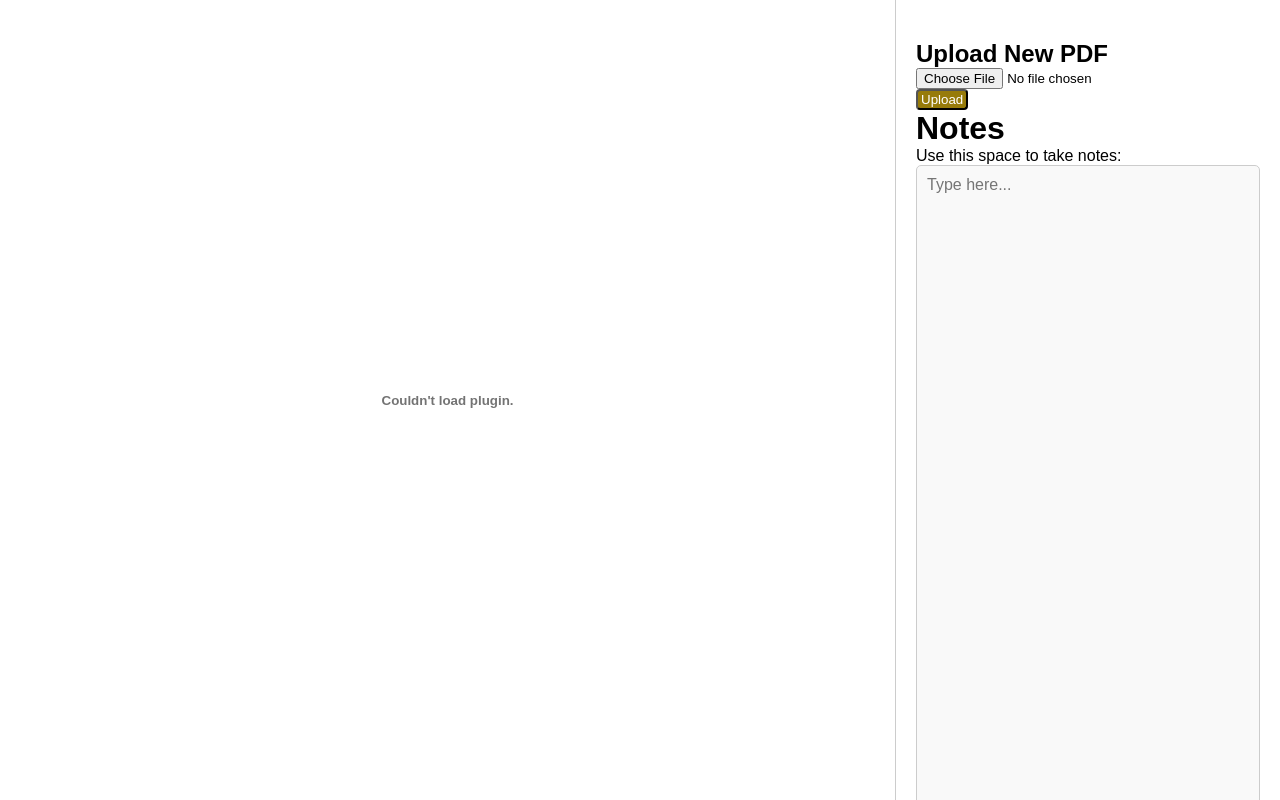
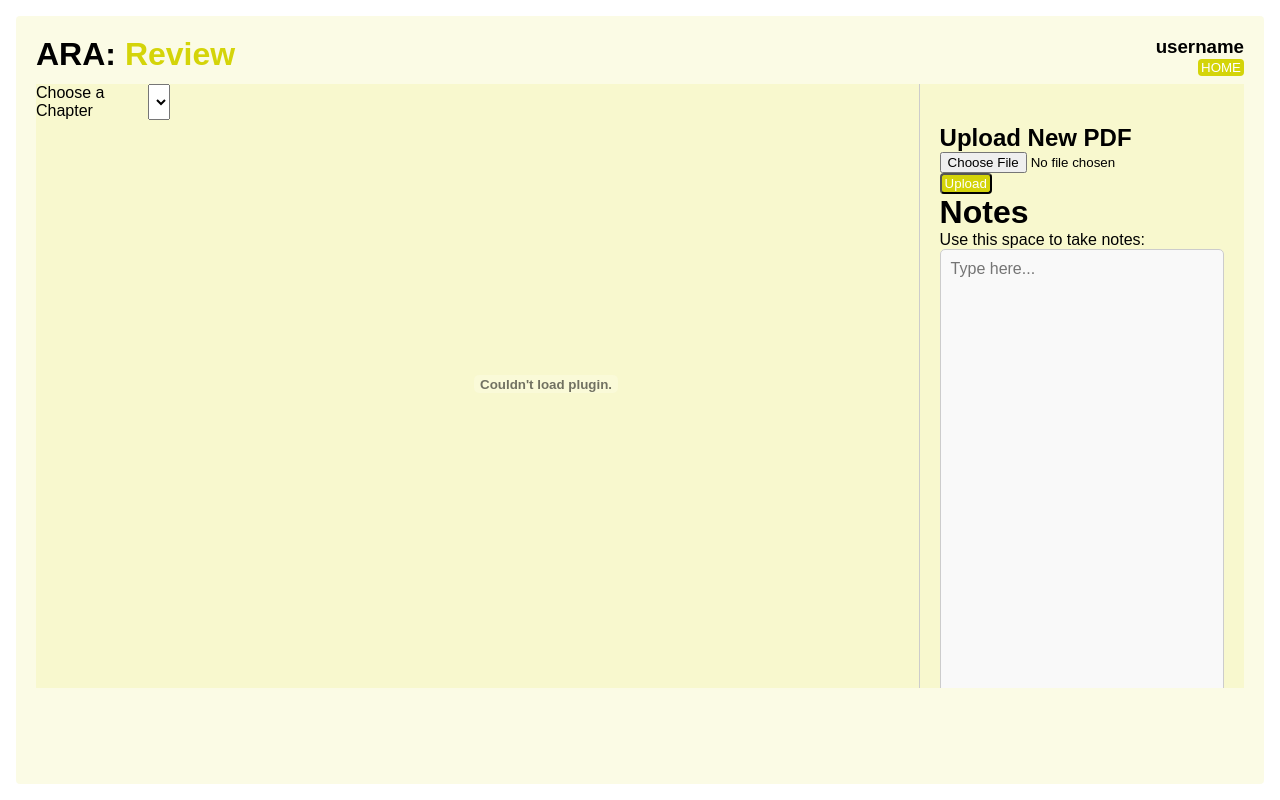
Before and after one commit to clioit/CS422-ARA, a Flask app: page /readRecite in a window 1280 px wide. Run offline with Flask 3, Linux system fonts and the light colour scheme; lists and menus that the app fills with data are empty; parts of the project's set-up code (start-up, migrations or seed data) failed here and were passed over; some web fonts are replaced.

Commit message:
more UI, extended functionality of section-tags section to the readRecite module

```diff
--- a/frontend/static/readRecite.css
+++ b/frontend/static/readRecite.css
@@ -1,6 +1,6 @@
-@import url('https://fonts.googleapis.com/css2?family=Lato:ital,wght@0,100;0,300;0,400;0,700;0,900;1,100;1,300;1,400;1,700;1,900&family=National+Park:wght@200..800&family=Roboto:wdth,wght@75..100,100..900&display=swap');
+@import url("https://fonts.googleapis.com/css2?family=Lato:ital,wght@0,100;0,300;0,400;0,700;0,900;1,100;1,300;1,400;1,700;1,900&family=National+Park:wght@200..800&family=Roboto:wdth,wght@75..100,100..900&display=swap");
 
-*{
+* {
   font-family: "National Park", sans-serif;
   margin: 0;
   padding: 0;
@@ -8,7 +8,8 @@
   /*text-align: center;*/
 }
 
-html, body {
+html,
+body {
   margin: 0;
   padding: 0;
   height: 100%;
@@ -19,7 +20,7 @@ html, body {
 }
 button {
   color: white;
-    background-color: rgb(151, 123, 10);
+  background-color: rgb(212, 212, 9);
   border-radius: 4px;
   padding: 1px 3px;
   transition: all 300ms ease;
@@ -27,13 +28,51 @@ html, body {
   gap: 10px;
 }
 
-button:hover{
+button:hover {
   background-color: rgb(210, 191, 112);
   transform: translateY(+1px);
 }
+.yellow {
+  color: rgb(212, 212, 9);
+}
+.container {
+  margin: 16px;
+  padding: 20px 20px;
+  background-color: rgba(212, 212, 9, 0.1);
+  border-radius: 4px;
+  width: 100%;
+}
+
+.page-top {
+  display: flex;
+  flex-direction: row;
+}
+.page-top__page-title {
+  display: inline-block;
+  width: 100%;
+}
+.page-top__user-corner {
+  text-align: right;
+}
+
+.home-button {
+  border: none;
+}
+.home-button:hover {
+  background-color: rgb(55, 0, 128);
+}
+
+.columns {
+  background-color: rgba(212, 212, 9, 0.1);
+  margin-top: 8px;
+  display: flex;
+  min-height: fit-content;
+  height: 75vh;
+}
+
 .pdf-container {
   width: 70%;
-    height: 100%;
+  min-height:min-content;
   border-right: 1px solid #ccc;
   box-sizing: border-box;
 }
@@ -52,10 +91,43 @@ button:hover{
   border: 1px solid #ccc;
   border-radius: 5px;
   box-sizing: border-box;
-    resize: none;  /* Disabling manual resize */
+  /*resize: none;  /* Disabling manual resize */
   background-color: #f9f9f9;
 }
 
 #upload-form {
   margin-top: 20px;
 }
+
+#chapter {
+  min-width: fit-content;
+  max-width: 70%;
+  margin-right: 4px;
+}
+
+#tags {
+  text-decoration: none;
+  list-style-type: none;
+}
+
+.tag {
+  display: row;
+  background-color: rgba(212, 212, 9, 0.3);
+  justify-content: center;
+  align-items: center;
+  text-align: center;
+  margin: 8px;
+}
+
+.view-button {
+  border: none;
+  margin: 4px;
+}
+
+.view-button:hover {
+  background-color: rgba(212, 212, 9, 0.551);
+}
+
+.section-topper {
+  display: flex;
+}
--- a/frontend/templates/readRecite.html
+++ b/frontend/templates/readRecite.html
@@ -6,6 +6,28 @@
   <link rel="stylesheet" href="{{url_for('static', filename='readRecite.css')}}">
 </head>
 <body>
+  <div class="container">
+    <div class="page-top">
+    <h1 class="page-top__page-title">ARA: <span class="yellow">Review</span></h1>
+    <div class="page-top__user-corner">
+      <h3 id="user">username</h3>
+      <button class="home-button">HOME</button>
+    </div>
+    </div>
+<main>
+  <div class="columns">
+    <div class="section-container">
+      <div class="section-topper">
+    <label for="chapter">Choose a Chapter</label>
+    <select id="chapter" onchange="fillTags()">
+        <div class="chaps"></div>
+    </select>
+  </div>
+<div class="sections">
+<ul id= "tags" class="tags"></ul>
+</div>
+</div>
+
   <div class="pdf-container">
     <embed src="{{ url_for('get_pdf', name='dummy.pdf') }}" type="application/pdf" width="100%" height="100%" />
   </div>
@@ -25,9 +47,11 @@
     <textarea id="notes" placeholder="Type here..."></textarea>
 
   </div>
-
+</main>
+</div>
+  <script src="{{url_for('static', filename='review.js')}}">
+  </script>
   <script src="{{url_for('static', filename='readRecite.js')}}">
-
   </script>
 </body>
 </html>
```
Also changed, not shown: frontend/static/readRecite.js (+9 -6 lines). Lines whose indentation alone changed are shown as unchanged.
